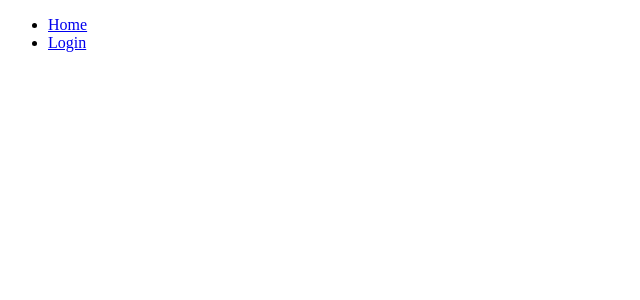
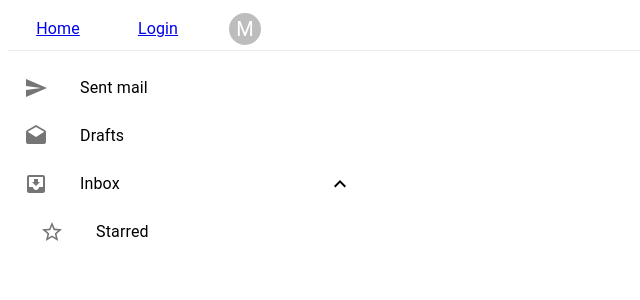
Before and after one commit to LeoD-E1/my-dashboard, a React (Create React App) app: page /dashboard in a window 1280 px wide. Shown: the top 300 px of the page, without its empty margins (0-640 px from the left). Built offline with nearby package versions, Linux system fonts and the light colour scheme.

Commit message:
added material and created some components with these tool

```diff
--- a/package.json
+++ b/package.json
@@ -3,6 +3,11 @@
   "version": "0.1.0",
   "private": true,
   "dependencies": {
+    "@emotion/react": "^11.9.0",
+    "@emotion/styled": "^11.8.1",
+    "@mui/icons-material": "^5.6.1",
+    "@mui/lab": "^5.0.0-alpha.77",
+    "@mui/material": "^5.6.1",
     "@testing-library/jest-dom": "^5.16.4",
     "@testing-library/react": "^13.1.0",
     "@testing-library/user-event": "^13.5.0",
--- a/src/App.tsx
+++ b/src/App.tsx
@@ -5,6 +5,7 @@ import NavBar from 'components/NavBar/NavBar';
 import HomePage from 'views/Visitor/HomePage';
 import Home from 'views/UserLoggedIn/Home/Home';
 import Login from 'views/Visitor/Login';
+import Dashboard from 'views/UserLoggedIn/Dashboard/Dashboard';
 
 function App() {
   return (
@@ -14,6 +15,7 @@ function App() {
         <Route path="/" component={HomePage} />
         <Route path="/:user/home" component={Home} />
         <Route path="/login" component={Login} />
+        <Route path="/dashboard" component={Dashboard} />
       </Switch>
     </div>
   );
--- a/src/components/NavBar/NavBar.tsx
+++ b/src/components/NavBar/NavBar.tsx
@@ -1,13 +1,125 @@
-import React from 'react'
-import { Link } from 'wouter'
+import React from "react";
+import { Link } from "wouter";
+
+import Box from "@mui/material/Box";
+import Avatar from "@mui/material/Avatar";
+import Menu from "@mui/material/Menu";
+import MenuItem from "@mui/material/MenuItem";
+import ListItemIcon from "@mui/material/ListItemIcon";
+import Divider from "@mui/material/Divider";
+import IconButton from "@mui/material/IconButton";
+import Typography from "@mui/material/Typography";
+import Tooltip from "@mui/material/Tooltip";
+import PersonAdd from "@mui/icons-material/PersonAdd";
+import Settings from "@mui/icons-material/Settings";
+import Logout from "@mui/icons-material/Logout";
 
 const NavBar = () => {
+  const [anchorEl, setAnchorEl] = React.useState<null | HTMLElement>(null);
+  const open = Boolean(anchorEl);
+  const handleClick = (event: React.MouseEvent<HTMLElement>) => {
+    setAnchorEl(event.currentTarget);
+  };
+  const handleClose = () => {
+    setAnchorEl(null);
+  };
   return (
-    <ul>
-      <li> <Link to='/'>Home</Link> </li>
-      <li> <Link to='/login'>Login</Link> </li>
-    </ul>
-  )
-}
+    <>
+      <Box
+        sx={{
+          display: "flex",
+          alignItems: "center",
+          textAlign: "center",
+          borderBottom: "1px solid #EBEBED",
+          marginBottom: "5px",
+        }}
+      >
+        <Link to="/">
+          <Typography sx={{ minWidth: 100, cursor: "pointer" }}>
+            Home
+          </Typography>
+        </Link>
+        <Link to="/login">
+          <Typography sx={{ minWidth: 100, cursor: "pointer" }}>
+            Login
+          </Typography>
+        </Link>
+        <Tooltip title="Account settings">
+          <IconButton
+            onClick={handleClick}
+            size="small"
+            sx={{ ml: 2 }}
+            aria-controls={open ? "account-menu" : undefined}
+            aria-haspopup="true"
+            aria-expanded={open ? "true" : undefined}
+          >
+            <Avatar sx={{ width: 32, height: 32 }}>M</Avatar>
+          </IconButton>
+        </Tooltip>
+      </Box>
+      <Menu
+        anchorEl={anchorEl}
+        id="account-menu"
+        open={open}
+        onClose={handleClose}
+        onClick={handleClose}
+        PaperProps={{
+          elevation: 0,
+          sx: {
+            overflow: "visible",
+            filter: "drop-shadow(0px 2px 8px rgba(0,0,0,0.32))",
+            mt: 1.5,
+            "& .MuiAvatar-root": {
+              width: 32,
+              height: 32,
+              ml: -0.5,
+              mr: 1,
+            },
+            "&:before": {
+              content: '""',
+              display: "block",
+              position: "absolute",
+              top: 0,
+              right: 14,
+              width: 10,
+              height: 10,
+              bgcolor: "background.paper",
+              transform: "translateY(-50%) rotate(45deg)",
+              zIndex: 0,
+            },
+          },
+        }}
+        transformOrigin={{ horizontal: "right", vertical: "top" }}
+        anchorOrigin={{ horizontal: "right", vertical: "bottom" }}
+      >
+        <MenuItem>
+          <Avatar /> Profile
+        </MenuItem>
+        <MenuItem>
+          <Avatar /> My account
+        </MenuItem>
+        <Divider />
+        <MenuItem>
+          <ListItemIcon>
+            <PersonAdd fontSize="small" />
+          </ListItemIcon>
+          Add another account
+        </MenuItem>
+        <MenuItem>
+          <ListItemIcon>
+            <Settings fontSize="small" />
+          </ListItemIcon>
+          Settings
+        </MenuItem>
+        <MenuItem>
+          <ListItemIcon>
+            <Logout fontSize="small" />
+          </ListItemIcon>
+          Logout
+        </MenuItem>
+      </Menu>
+    </>
+  );
+};
 
-export default NavBar
+export default NavBar;
--- /dev/null
+++ b/src/views/UserLoggedIn/Dashboard/Dashboard.tsx
@@ -0,0 +1,12 @@
+import React from "react";
+import Menu from "./components/Menu";
+
+const Dashboard = () => {
+  return (
+    <>
+      <Menu />
+    </>
+  );
+};
+
+export default Dashboard;
--- /dev/null
+++ b/src/views/UserLoggedIn/Dashboard/components/Menu.tsx
@@ -0,0 +1,63 @@
+import React from 'react'
+
+import ListSubheader from '@mui/material/ListSubheader';
+import List from '@mui/material/List';
+import ListItemButton from '@mui/material/ListItemButton';
+import ListItemIcon from '@mui/material/ListItemIcon';
+import ListItemText from '@mui/material/ListItemText';
+import Collapse from '@mui/material/Collapse';
+import InboxIcon from '@mui/icons-material/MoveToInbox';
+import DraftsIcon from '@mui/icons-material/Drafts';
+import SendIcon from '@mui/icons-material/Send';
+import ExpandLess from '@mui/icons-material/ExpandLess';
+import ExpandMore from '@mui/icons-material/ExpandMore';
+import StarBorder from '@mui/icons-material/StarBorder';
+
+const Menu = () => {
+
+  const [open, setOpen] = React.useState(true);
+
+  const handleClick = () => {
+    setOpen(!open);
+  };
+
+  return (
+    <List
+      sx={{ width: '100%', maxWidth: 360, bgcolor: 'background.paper' }}
+      component="nav"
+      aria-labelledby="nested-list-subheader"
+    >
+      <ListItemButton>
+        <ListItemIcon>
+          <SendIcon />
+        </ListItemIcon>
+        <ListItemText primary="Sent mail" />
+      </ListItemButton>
+      <ListItemButton>
+        <ListItemIcon>
+          <DraftsIcon />
+        </ListItemIcon>
+        <ListItemText primary="Drafts" />
+      </ListItemButton>
+      <ListItemButton onClick={handleClick}>
+        <ListItemIcon>
+          <InboxIcon />
+        </ListItemIcon>
+        <ListItemText primary="Inbox" />
+        {open ? <ExpandLess /> : <ExpandMore />}
+      </ListItemButton>
+      <Collapse in={open} timeout="auto" unmountOnExit>
+        <List component="div" disablePadding>
+          <ListItemButton sx={{ pl: 4 }}>
+            <ListItemIcon>
+              <StarBorder />
+            </ListItemIcon>
+            <ListItemText primary="Starred" />
+          </ListItemButton>
+        </List>
+      </Collapse>
+    </List>
+  );
+}
+
+export default Menu
```
Also changed, not shown: 1 other file (tests, documents, lock files or other folders).
